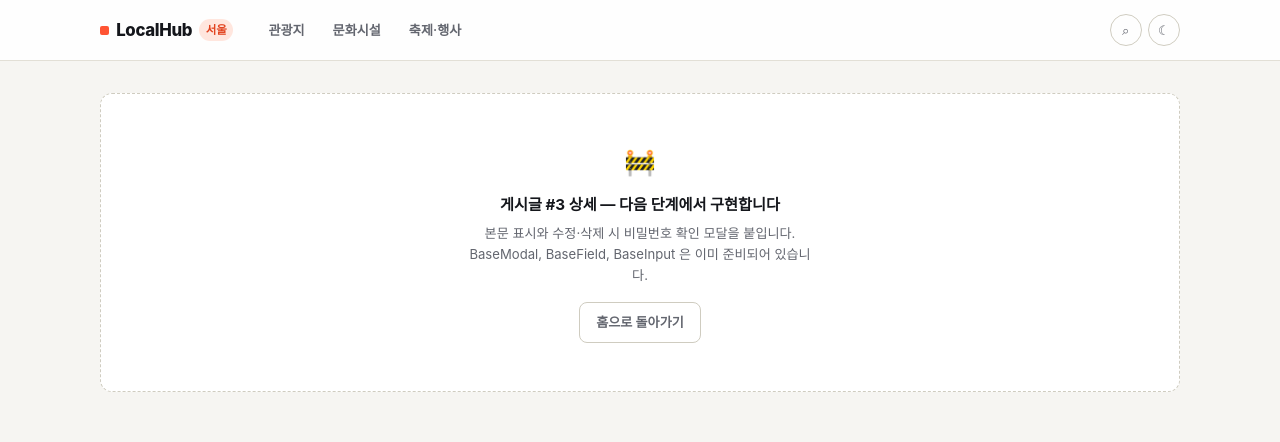
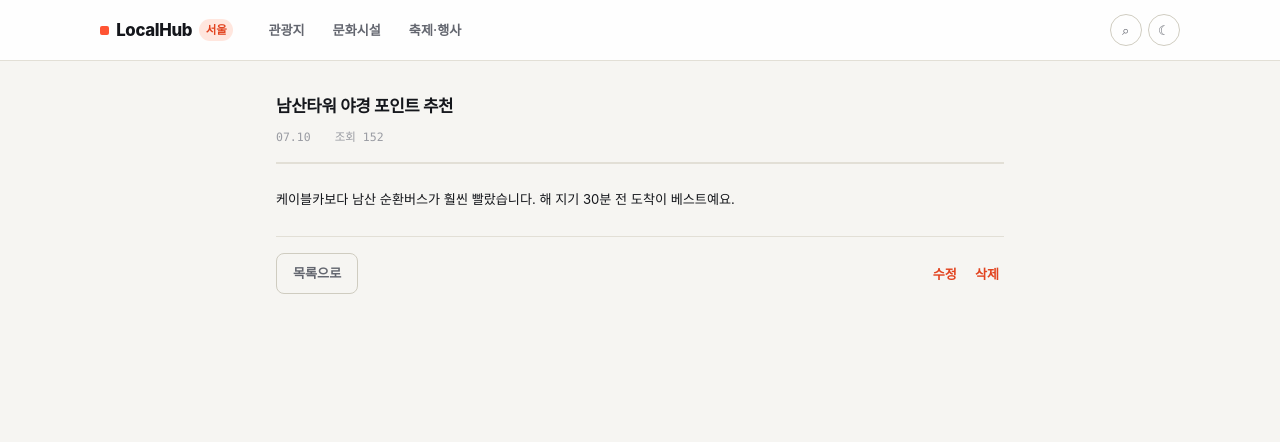
Before and after one commit to juhy0987/ssafy_seoul_13_06_vibe, a Vue app in the folder frontend/: page /board/attraction/3 in a window 1280 px wide. Shown: the top 442 px of the page. Built offline with nearby package versions, Linux system fonts and the light colour scheme; no server answers; a web font is replaced by a local one.

Commit message:
[FEAT]: 게시글 상세 화면 구현

```diff
--- a/frontend/src/views/PostDetailView.vue
+++ b/frontend/src/views/PostDetailView.vue
@@ -1,21 +1,270 @@
 <script setup>
+import { onMounted, ref } from 'vue'
+import { useRouter } from 'vue-router'
+import BaseButton from '@/components/common/BaseButton.vue'
+import BaseModal from '@/components/common/BaseModal.vue'
+import BaseField from '@/components/common/BaseField.vue'
+import BaseInput from '@/components/common/BaseInput.vue'
+import SkeletonBlock from '@/components/common/SkeletonBlock.vue'
 import EmptyState from '@/components/common/EmptyState.vue'
-import BaseButton from '@/components/common/BaseButton.vue'
+import { formatShortDate } from '@/utils/format'
+import { getPost, deletePost } from '@/api/posts'
 
-defineProps({
+const props = defineProps({
   category: { type: String, required: true },
   id: { type: [String, Number], required: true },
 })
+
+const router = useRouter()
+
+const post = ref(null)
+const loading = ref(false)
+const error = ref('')
+
+const showPasswordModal = ref(false)
+const pendingAction = ref(null)
+const password = ref('')
+const passwordError = ref('')
+
+async function fetchPost() {
+  loading.value = true
+  error.value = ''
+  try {
+    post.value = await getPost(props.id)
+    if (!post.value) {
+      error.value = '게시글을 찾을 수 없습니다.'
+    }
+  } catch (err) {
+    error.value = '게시글 조회에 실패했습니다.'
+    console.error(err)
+  } finally {
+    loading.value = false
+  }
+}
+
+function openPasswordModal(action) {
+  pendingAction.value = action
+  password.value = ''
+  passwordError.value = ''
+  showPasswordModal.value = true
+}
+
+async function confirmPassword() {
+  if (!password.value.trim()) {
+    passwordError.value = '비밀번호를 입력하세요.'
+    return
+  }
+
+  try {
+    if (pendingAction.value === 'edit') {
+      // 비밀번호 검증 (실제로는 백엔드에서 검증해야 함)
+      // 여기서는 수정 화면으로 이동하는 것으로 처리
+      if (post.value.password === password.value) {
+        router.push({
+          name: 'post-edit',
+          params: { category: props.category, id: props.id },
+        })
+      } else {
+        passwordError.value = '비밀번호가 일치하지 않습니다.'
+      }
+    } else if (pendingAction.value === 'delete') {
+      await deletePost(props.id, password.value)
+      router.push({ name: 'board', params: { category: props.category } })
+    }
+  } catch (err) {
+    passwordError.value = '요청 처리 중 오류가 발생했습니다.'
+    console.error(err)
+  }
+}
+
+onMounted(() => fetchPost())
 </script>
 
 <template>
-  <div class="lh-container">
-    <EmptyState
-      icon="🚧"
-      :title="`게시글 #${id} 상세 — 다음 단계에서 구현합니다`"
-      description="본문 표시와 수정·삭제 시 비밀번호 확인 모달을 붙입니다. BaseModal, BaseField, BaseInput 은 이미 준비되어 있습니다."
+  <div class="lh-container detail">
+    <!-- Loading -->
+    <div v-if="loading" class="detail__loader">
+      <SkeletonBlock height="2rem" width="60%" />
+      <SkeletonBlock height="1rem" width="40%" class="mt-2" />
+      <SkeletonBlock height="6rem" width="100%" class="mt-4" />
+    </div>
+
+    <!-- Error -->
+    <EmptyState v-else-if="error" icon="⚠️" :title="error">
+      <BaseButton variant="ghost" :to="{ name: 'board', params: { category } }">
+        게시판으로 돌아가기
+      </BaseButton>
+    </EmptyState>
+
+    <!-- Content -->
+    <article v-else-if="post" class="detail__article">
+      <header class="detail__header">
+        <h1 class="detail__title">{{ post.title }}</h1>
+        <div class="detail__meta lh-nums">
+          <span>{{ formatShortDate(post.created_at) }}</span>
+          <span>조회 {{ post.view_count }}</span>
+        </div>
+      </header>
+
+      <div class="detail__body">
+        {{ post.content }}
+      </div>
+
+      <footer class="detail__footer">
+        <BaseButton
+          :to="{ name: 'board', params: { category } }"
+          variant="ghost"
+        >
+          목록으로
+        </BaseButton>
+
+        <div class="detail__actions">
+          <BaseButton
+            variant="quiet"
+            @click="openPasswordModal('edit')"
+          >
+            수정
+          </BaseButton>
+          <BaseButton
+            variant="quiet"
+            @click="openPasswordModal('delete')"
+          >
+            삭제
+          </BaseButton>
+        </div>
+      </footer>
+    </article>
+
+    <!-- Password Modal -->
+    <BaseModal
+      :open="showPasswordModal"
+      :title="`${pendingAction === 'edit' ? '수정' : '삭제'}하려면 비밀번호를 입력하세요`"
+      @close="showPasswordModal = false"
     >
-      <BaseButton variant="ghost" to="/">홈으로 돌아가기</BaseButton>
-    </EmptyState>
+      <form class="password-form" @submit.prevent="confirmPassword">
+        <BaseField
+          label="비밀번호"
+          :error="passwordError"
+          required
+        >
+          <template #default="{ id }">
+            <BaseInput
+              :id="id"
+              v-model="password"
+              type="password"
+              placeholder="비밀번호 입력"
+              :invalid="Boolean(passwordError)"
+            />
+          </template>
+        </BaseField>
+
+        <div class="password-form__actions">
+          <BaseButton
+            type="submit"
+            variant="accent"
+            block
+          >
+            확인
+          </BaseButton>
+          <BaseButton
+            type="button"
+            variant="ghost"
+            block
+            @click="showPasswordModal = false"
+          >
+            취소
+          </BaseButton>
+        </div>
+      </form>
+    </BaseModal>
   </div>
 </template>
+
+<style scoped>
+.detail {
+  max-width: 48rem;
+  margin: 0 auto;
+}
+
+.detail__loader {
+  display: flex;
+  flex-direction: column;
+  gap: 0.75rem;
+}
+
+.detail__article {
+  display: flex;
+  flex-direction: column;
+  gap: 1.5rem;
+}
+
+.detail__header {
+  border-bottom: 2px solid var(--lh-border);
+  padding-bottom: 1rem;
+}
+
+.detail__title {
+  font-size: var(--lh-text-lg);
+  font-weight: 800;
+  margin-bottom: 0.5rem;
+}
+
+.detail__meta {
+  display: flex;
+  gap: 1.5rem;
+  font-size: var(--lh-text-xs);
+  color: var(--lh-ink-faint);
+}
+
+.detail__body {
+  font-size: var(--lh-text-sm);
+  line-height: 1.8;
+  color: var(--lh-ink);
+  white-space: pre-wrap;
+  word-break: break-word;
+}
+
+.detail__footer {
+  display: flex;
+  justify-content: space-between;
+  align-items: center;
+  gap: 1rem;
+  border-top: 1px solid var(--lh-border);
+  padding-top: 1rem;
+}
+
+.detail__actions {
+  display: flex;
+  gap: 0.5rem;
+}
+
+.password-form {
+  display: flex;
+  flex-direction: column;
+  gap: 1rem;
+}
+
+.password-form__actions {
+  display: flex;
+  flex-direction: column;
+  gap: 0.5rem;
+}
+
+.mt-2 {
+  margin-top: 0.5rem;
+}
+
+.mt-4 {
+  margin-top: 1rem;
+}
+
+@media (max-width: 640px) {
+  .detail__footer {
+    flex-direction: column;
+  }
+
+  .detail__actions {
+    width: 100%;
+  }
+}
+</style>
```
